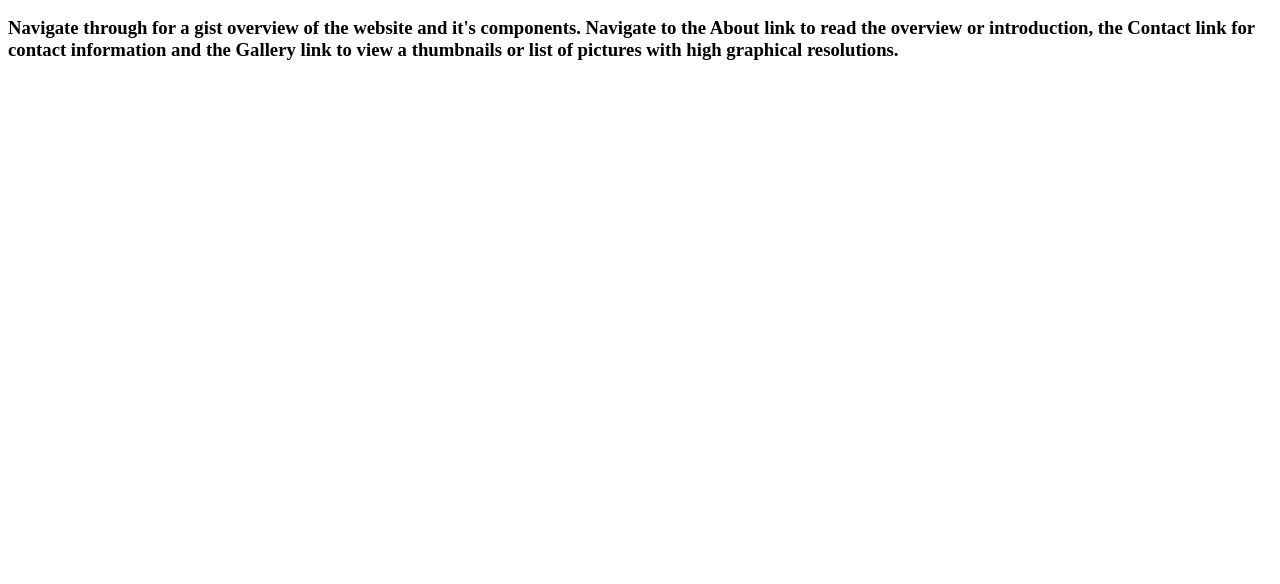
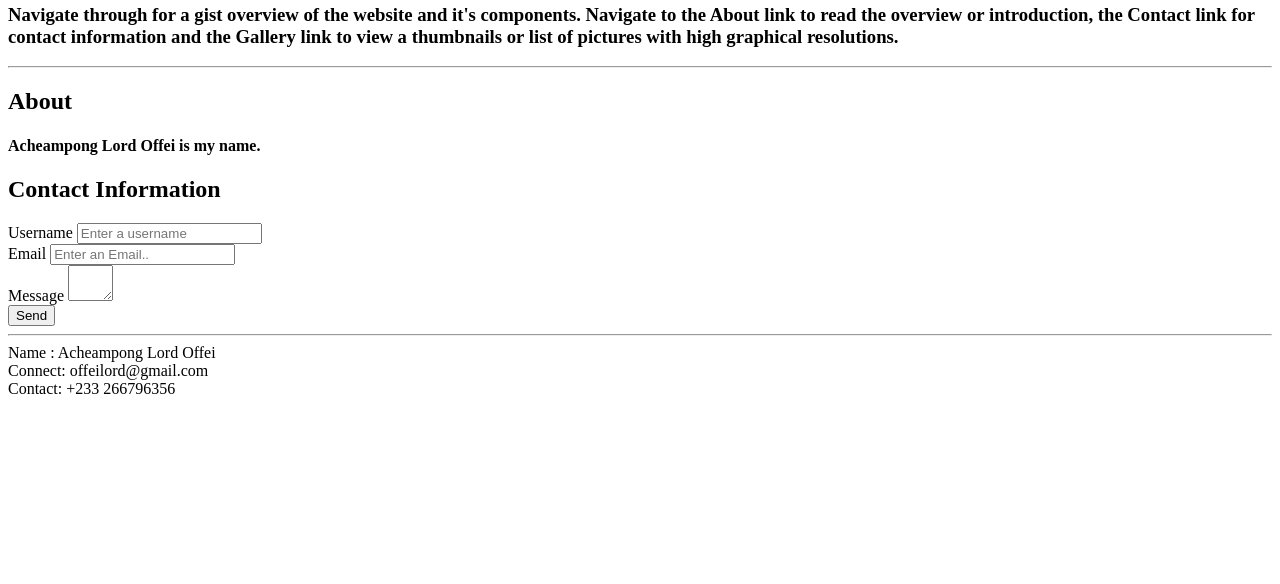
Before and after one commit to LORD-KAY/ieapplication, a plain HTML site: page index.html in a window 1280 px wide. Shown: the part 216-800 px from the top of the page. Drawn offline with Linux system fonts and the light colour scheme.

Commit message:
Create the About and the Contact page

```diff
--- a/index.html
+++ b/index.html
@@ -9,15 +9,15 @@
 				<ul class="nav-list">
 					<li><a href="#"><img src=""/></a> </li>
 					<li><a href="#home">Home</a></li>
-					<li><a href="#">About</a></li>
-					<li><a href="#">Contact</a> </li>
+					<li><a href="#about">About</a></li>
+					<li><a href="#contact">Contact</a> </li>
 					<li><a href="#">Gallery</a> </li>
 				</ul>
 			</div>
 		</header>
 		<main>
 			<div class="section_main">
-				<div class="home_pane" id="home">
+				<section class="home_pane" id="home">
 					<h1 class="heading">Welcome to ProfileX</h1>
 					<h2 class="sub-heading">
 						ProfileX is a simple and lightweight personal website for Acheampong Lord Offei
@@ -27,7 +27,66 @@
 						Navigate to the About link to read the overview or introduction, the Contact link for contact information
 						and the Gallery link to  view  a thumbnails or list of pictures with high graphical resolutions.
 					</h3>
-				</div>
+				</section>
+                <hr/>
+                <section class="about_pane" id="about">
+                    <h1 class="heading">About</h1>
+                    <div class="about_msg">
+						<h4>
+                            Acheampong Lord Offei is my name.
+						</h4>
+                    </div>
+                </section>
+				<section class="contact" id="contact">
+                    <h1 class="heading">Contact Information</h1>
+					<div class="form_panel" id="form-main">
+						<form role="form" class="form-control-main" method="post">
+							<div class="form-group">
+								<label for="username">
+									Username
+								</label>
+								<input type="text" name="username" placeholder="Enter a username" />
+							</div>
+                            <div class="form-group">
+                                <label for="email">
+                                    Email
+                                </label>
+                                <input type="email" name="email" placeholder="Enter an Email.."/>
+                            </div>
+                            <div class="form-group">
+                                <label for="message">
+                                    Message
+                                </label>
+                                <textarea cols="3" aria-autocomplete="both" name="message"></textarea>
+                            </div>
+							<div class="form-group">
+                                <button type="button" class="submit_button" id="submit">Send</button>
+                            </div>
+						</form>
+					</div>
+                    <hr>
+                    <div class="contact-info" id="contact-info">
+                       <div class="name-pane">
+                           <label for="name">
+                               Name :
+                           </label>
+                           Acheampong Lord Offei
+                       </div>
+                        <div class="connect-pane">
+                            <label for="connect">
+                                Connect:
+                            </label>
+                            offeilord@gmail.com
+                        </div>
+                        <div class="contact-pane">
+                            <label for="contact">
+                                Contact:
+                            </label>
+                            +233 266796356
+                        </div>
+                    </div>
+				</section>
+
 			</div>
 		</main>
 		<footer>
```
